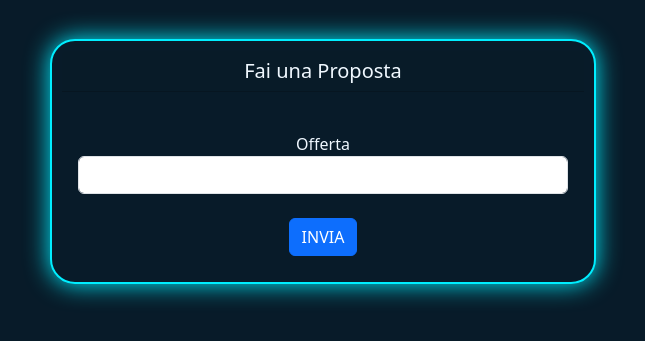
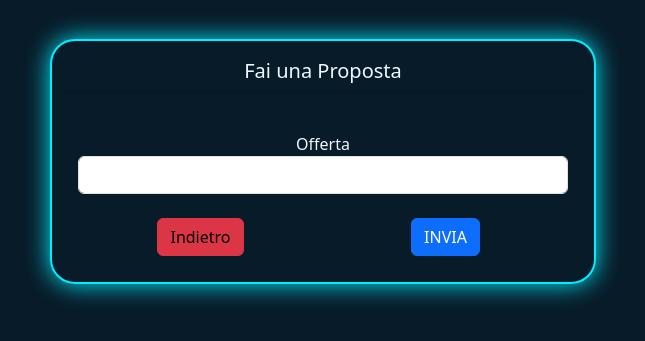
Before and after one commit to bernatScolastico/usato, a PHP site: page /funzioni/aggiungiOfferta.php in a window 1280 px wide. Shown: the part 227-568 px from the top of the page, without its empty margins (317-962 px from the left). Run offline with PHP 8.4, Linux system fonts and the light colour scheme; the visitor is signed in with stand-in values (Sample User, id 1); some web fonts are replaced.

Commit message:
bottone aggiunto

```diff
--- a/negozio/funzioni/aggiungiOfferta.php
+++ b/negozio/funzioni/aggiungiOfferta.php
@@ -85,8 +85,17 @@ if (isset($_GET['AnnuncioID'])) {
                                 <input type="text" name="prezzo" class="form-control" required>
                             </div>
                             <br>
+                            <div class="container">
+                              <div class="row">
+                                <div class="col">
+                                <button type="button" class="btn btn-danger"><a href="../pages/shop.php"> Indietro</a></button>
+                                </div>
+                                <div class="col">
+                                <button type="submit" class="btn btn-primary btn-block">INVIA</button>
+                                </div>
+                              </div>
+                              </div>
 
-                            <button type="submit" class="btn btn-primary btn-block">INVIA</button>
                         </form>
                     </div>
                 </div>
```
